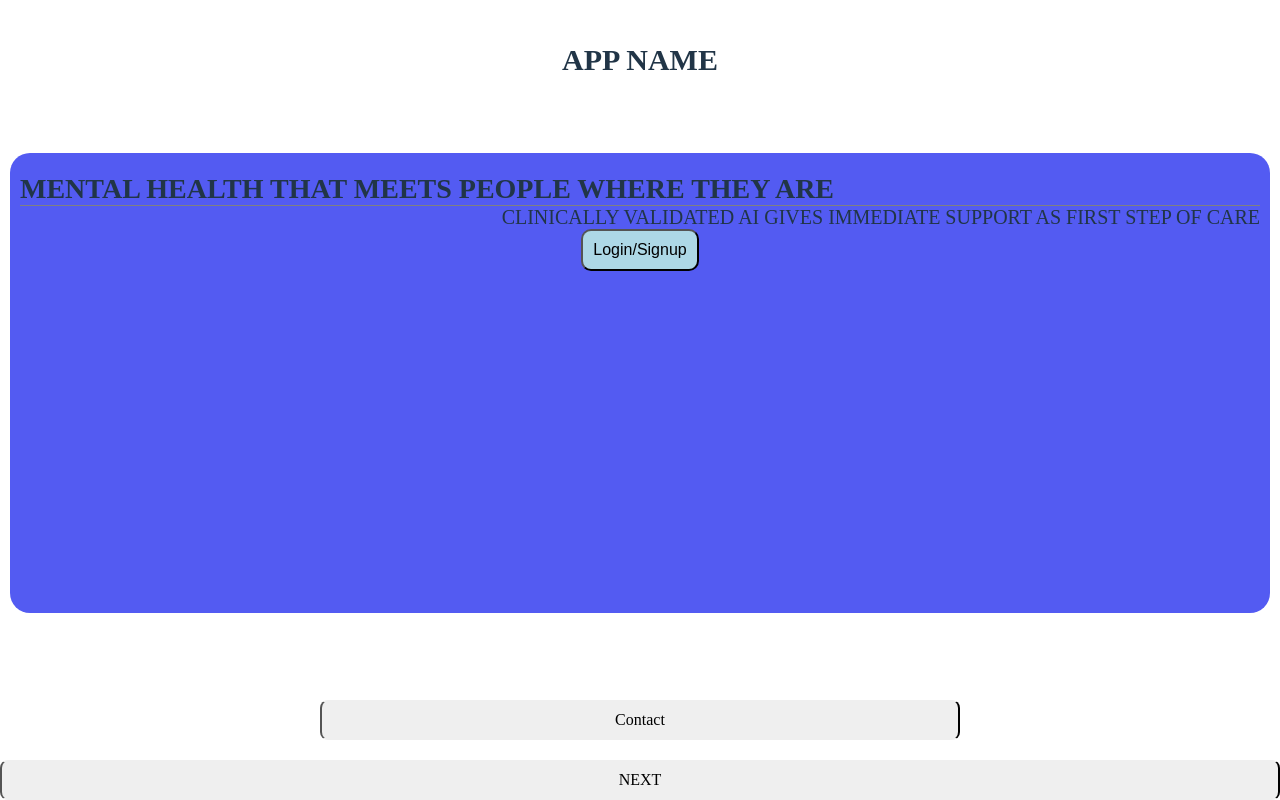
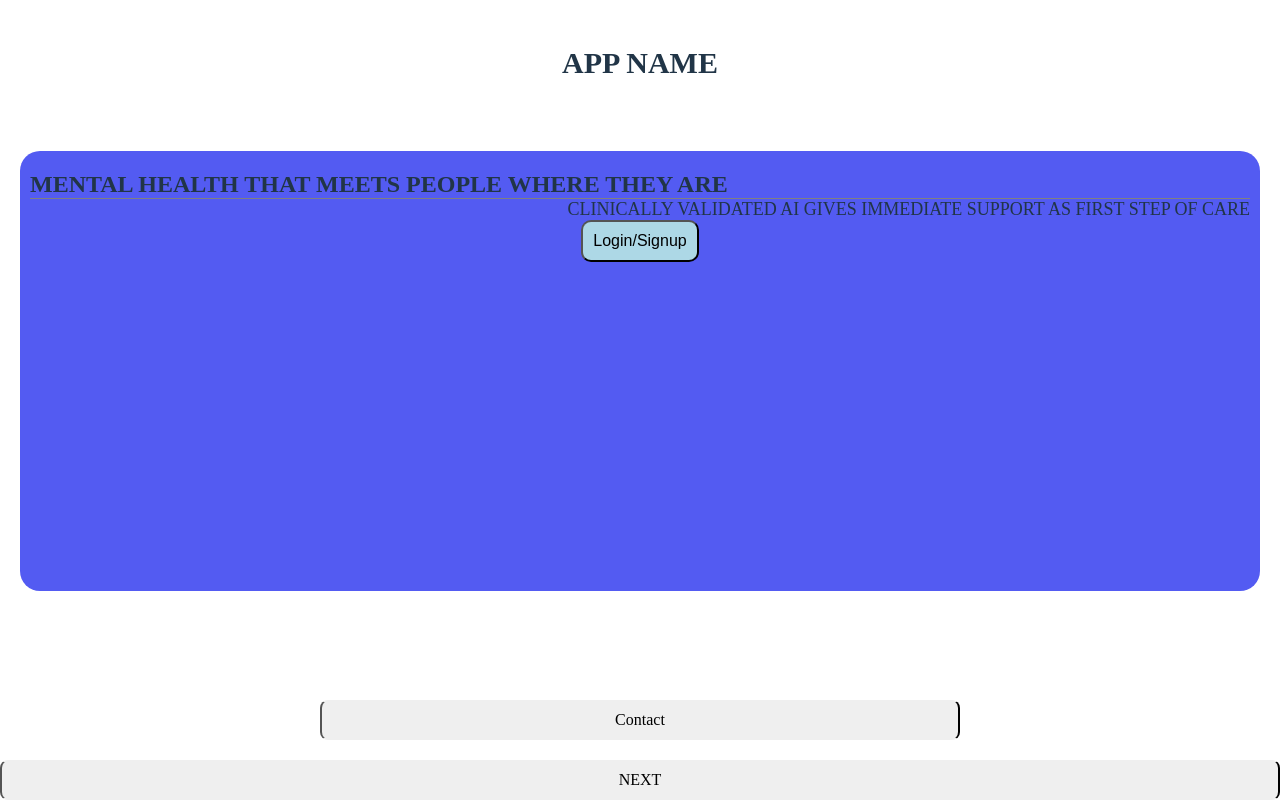
Before and after one commit to adw-ith/Hackify24, a React (Vite) app: page / in a window 1280 px wide. Built offline with nearby package versions, Linux system fonts and the light colour scheme.

Commit message:
commit new

```diff
--- a/src/index.css
+++ b/src/index.css
@@ -55,6 +55,9 @@ h1 {
 .contact-btn{
   bottom: 60px;
   width: 50dvw;
+  display: flex;
+  justify-content: center;
+  text-align: center;
 }
 
 @media (prefers-color-scheme: light) {
@@ -80,7 +83,7 @@ h1 {
 .card-container{
   width: 100dvw;
   height: 60dvh;
-  padding: 10px;
+  padding: 20px;
 }
 
 .card{
@@ -92,14 +95,14 @@ h1 {
 }
 
 .card h3{
-  font-size: 28px;
+  font-size: 24px;
   font-weight: 600;
   text-align: left;
   border-bottom: 1px solid gray;
 }
 
 .card p{
-  font-size: 20px;
+  font-size: 18px;
   font-weight: 400;
   text-align: right;
 }
--- a/src/pages/home.tsx
+++ b/src/pages/home.tsx
@@ -3,7 +3,7 @@ import { Link } from 'react-router-dom';
 export default function LandingPage() {
   return (
     <section className="home">
-      <h1 style={{fontSize: "30px", fontWeight: "700"}}>APP NAME</h1>
+      <h1 style={{fontSize: "30px", fontWeight: "700", marginBottom: "-20px"}}>APP NAME</h1>
       <div className="card-container">
         <div className="card">
           <h3>MENTAL HEALTH THAT MEETS PEOPLE WHERE THEY ARE</h3>
```
